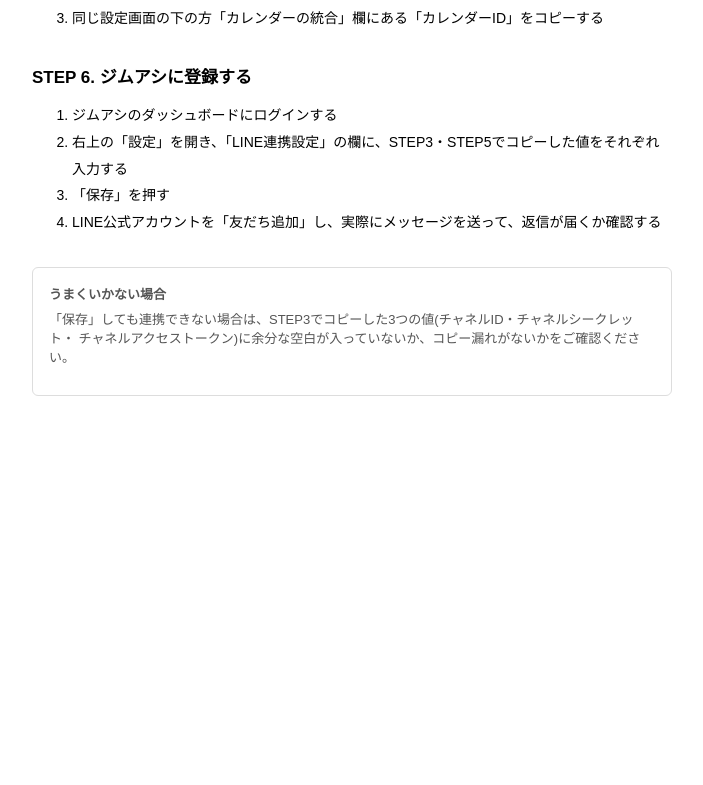
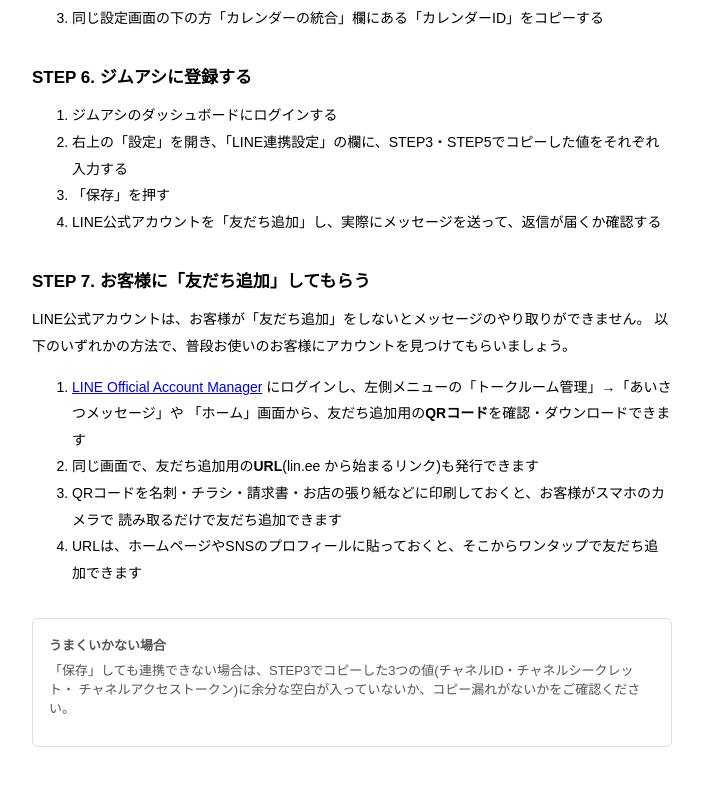
Before and after one commit to 981203yuusei-creator/ai-jimuin-prototype, a Next.js app: page /guide/line-setup in a window 1280 px wide. Shown: the part 1339-2124 px from the top of the page, without its empty margins (288-991 px from the left). Before the commit the page ends 1775 px from the top, so only its background shows below. Built offline with nearby package versions, Linux system fonts and the light colour scheme.

Commit message:
LINE設定マニュアルに「お客様への友だち追加案内(QRコード・URL)」の手順を追加
Co-Authored-By: Claude Sonnet 5 <noreply@anthropic.com>

```diff
--- a/app/guide/line-setup/page.tsx
+++ b/app/guide/line-setup/page.tsx
@@ -143,6 +143,30 @@ export default function LineSetupGuidePage() {
         </ol>
       </Step>
 
+      <Step number={7} title="お客様に「友だち追加」してもらう">
+        <p>
+          LINE公式アカウントは、お客様が「友だち追加」をしないとメッセージのやり取りができません。
+          以下のいずれかの方法で、普段お使いのお客様にアカウントを見つけてもらいましょう。
+        </p>
+        <ol>
+          <li>
+            <a href="https://manager.line.biz/" target="_blank" rel="noreferrer">
+              LINE Official Account Manager
+            </a>{" "}
+            にログインし、左側メニューの「トークルーム管理」→「あいさつメッセージ」や
+            「ホーム」画面から、友だち追加用の<strong>QRコード</strong>を確認・ダウンロードできます
+          </li>
+          <li>同じ画面で、友だち追加用の<strong>URL</strong>(lin.ee から始まるリンク)も発行できます</li>
+          <li>
+            QRコードを名刺・チラシ・請求書・お店の張り紙などに印刷しておくと、お客様がスマホのカメラで
+            読み取るだけで友だち追加できます
+          </li>
+          <li>
+            URLは、ホームページやSNSのプロフィールに貼っておくと、そこからワンタップで友だち追加できます
+          </li>
+        </ol>
+      </Step>
+
       <div
         style={{
           marginTop: 32,
```
